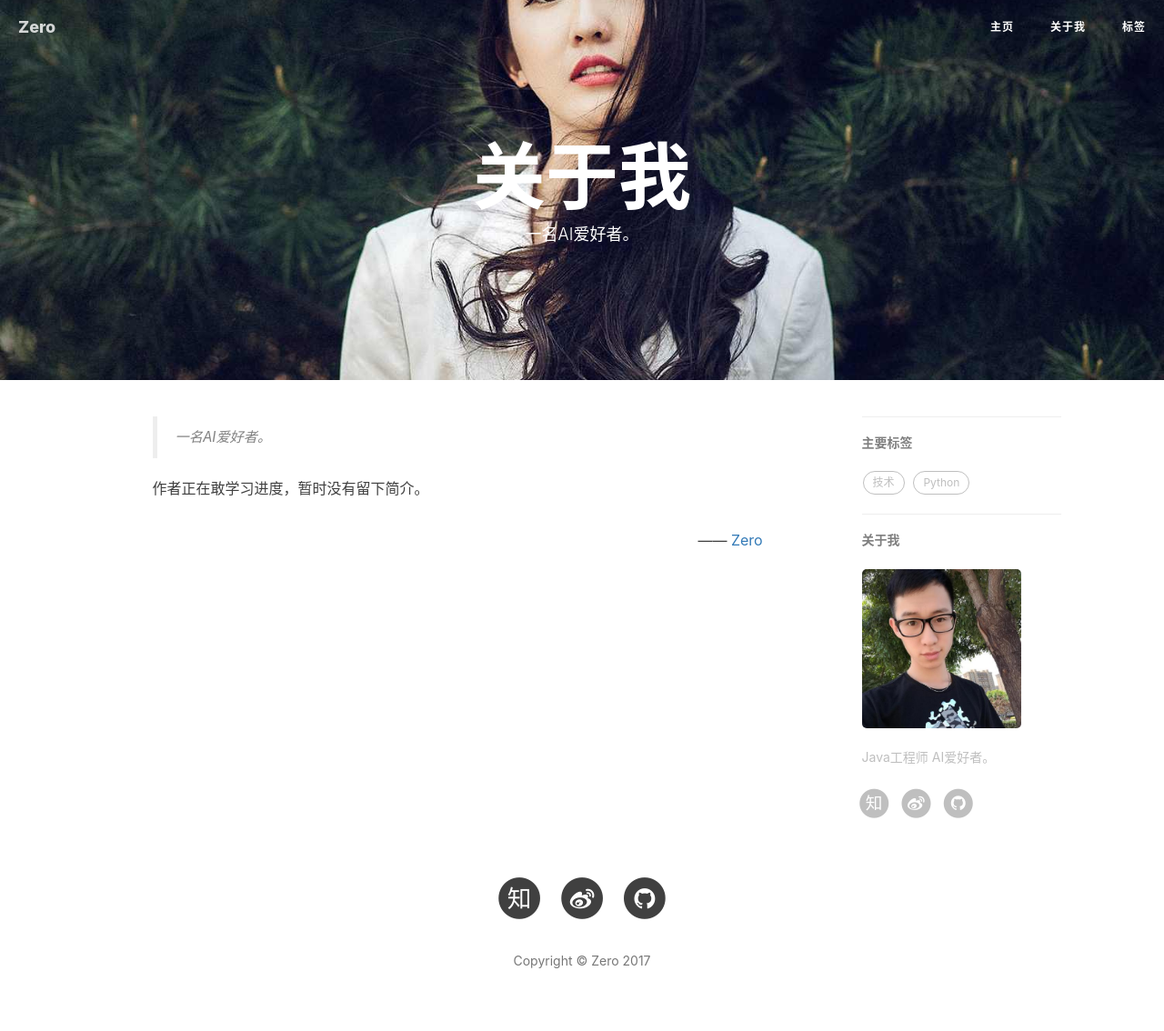
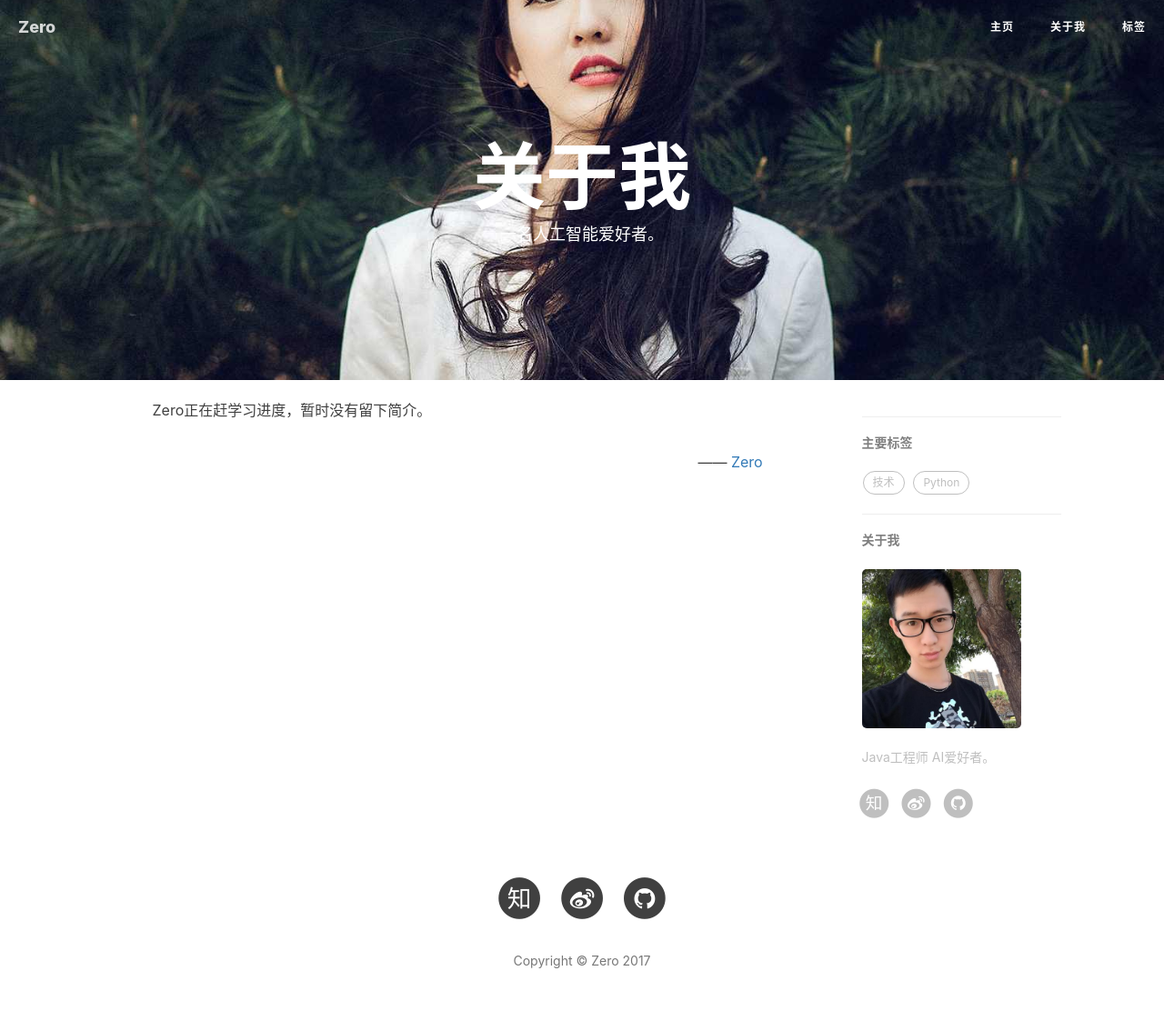
Before and after one commit to zerolee1993/zerolee1993.github.io, a Jekyll site: the page built from about.html, in a window 1280 px wide. Shown: the whole page at 91% size. Built offline with Jekyll 4.4.1, drawn with Linux system fonts in a browser that asks for light colours; nearby versions of some CDN libraries; comment, search, counter and statistics services are not loaded.

Commit message:
about update

```diff
--- a/about.html
+++ b/about.html
@@ -1,7 +1,7 @@
 ---
 layout: page
 title: "关于我"
-description: "一名AI爱好者。"
+description: "一名人工智能爱好者。"
 header-img: "img/about-bg.jpg"
 ---
 
@@ -13,10 +13,10 @@
 
 <!-- Chinese Version -->
 <div class="zh post-container">
-    <blockquote>
+    <!-- <blockquote>
         一名AI爱好者。
-    </blockquote>
-        作者正在敢学习进度，暂时没有留下简介。
+    </blockquote> -->
+        Zero正在赶学习进度，暂时没有留下简介。
 
     <p style="text-align:right;">
         —— <a href="">Zero </a>
```
